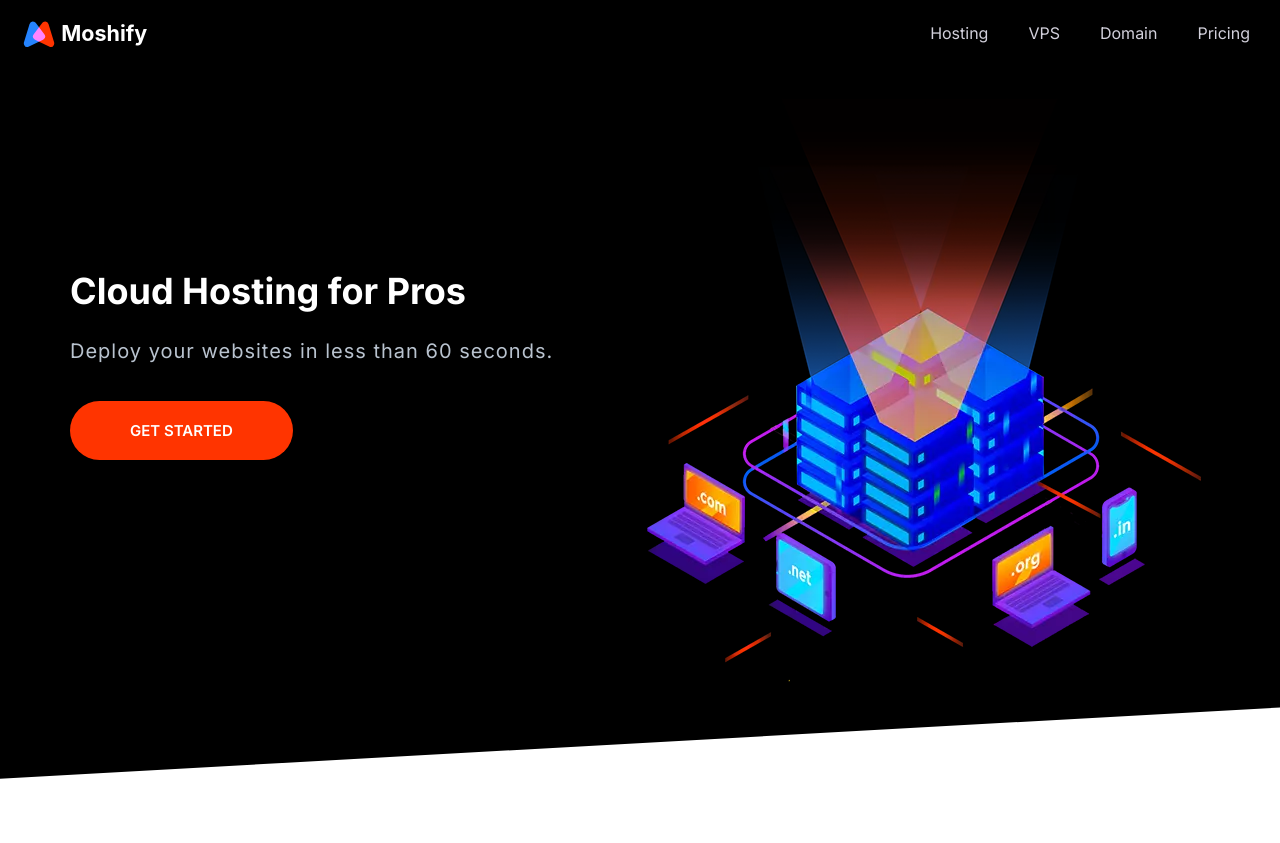
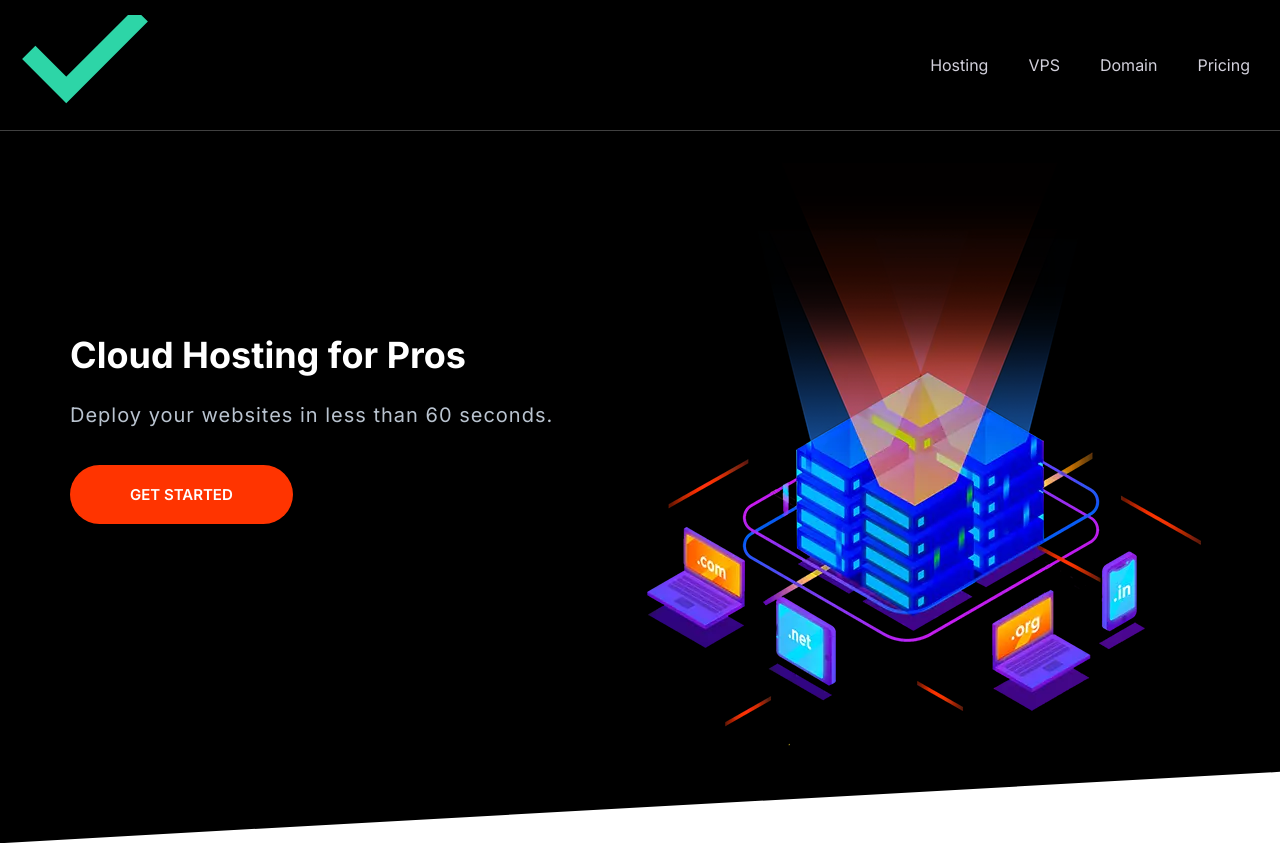
Before and after one commit to ioathina/ios, a website built with Parcel: page index.html in a window 1280 px wide. Shown: the top 843 px of the page. Built offline with nearby package versions, Linux system fonts and the light colour scheme.

Commit message:
Delete the stupid logo.

```diff
--- a/index.html
+++ b/index.html
@@ -27,7 +27,7 @@
   <body>
     <header>
       <nav class="nav collapsible">
-        <a class="nav__brand" href="/"><img src="images/logo.svg" alt="" /></a>
+        <a class="nav__brand" href="/"><img src="images/tick.svg" alt="" /></a>
         <svg class="icon icon--white nav__toggler">
           <use href="images/sprite.svg#menu"></use>
         </svg>
@@ -450,7 +450,7 @@
           </div>
         </section>
         <div class="footer__brand">
-          <img src="images/logo.svg" alt="" />
+          <img src="images/tick.svg" alt="" />
           <p class="footer__copyright">Copyright 2020 Mosh Hamedani</p>
         </div>
       </div>
```
Also changed, not shown: CSS/components/footer.html (+1 -1 lines), CSS/components/navigation.html (+1 -1 lines).
